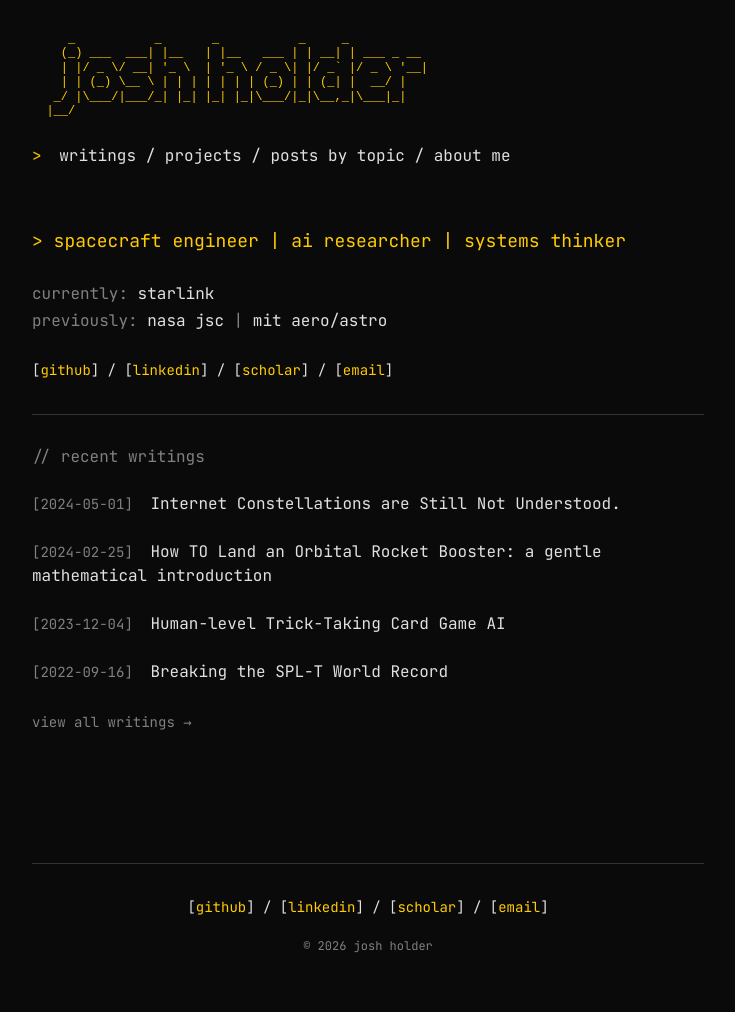
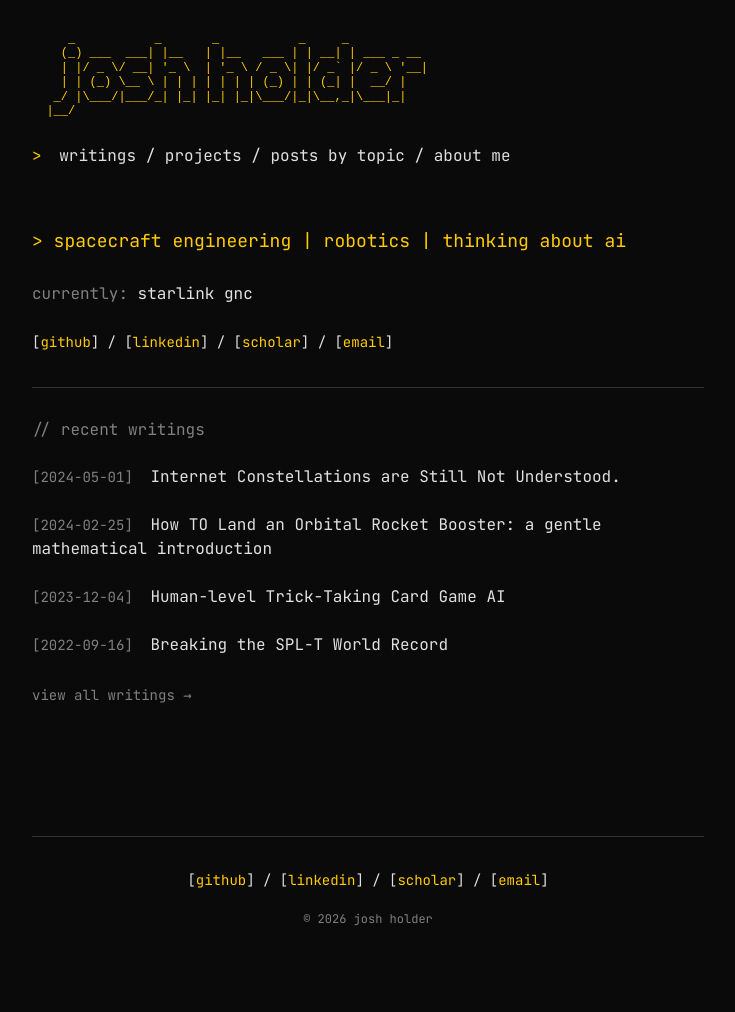
Before and after one commit to josh-holder/josh-holder.github.io, a Jekyll site: the page built from index.html, in a window 1280 px wide. Shown: the whole page, without its empty margins (272-1007 px from the left). Built offline with Jekyll 4.4.1, drawn with Linux system fonts in a browser that asks for light colours; after the commit the page ends 985 px from its top, so only the background shows below that.

Commit message:
make ASCII art clickable, remove previously line

```diff
--- a/_includes/header.html
+++ b/_includes/header.html
@@ -1,5 +1,6 @@
 <header class="site-header">
-  <div class="ascii-art">
+  <a href="{{ '/' | relative_url }}" class="ascii-art-link">
+    <div class="ascii-art">
 <pre>
      _           _       _           _     _
     (_) ___  ___| |__   | |__   ___ | | __| | ___ _ __
@@ -8,7 +9,8 @@
    _/ |\___/|___/_| |_| |_| |_|\___/|_|\__,_|\___|_|
   |__/
 </pre>
-  </div>
+    </div>
+  </a>
 
   {% include navigation.html %}
 </header>
--- a/_layouts/home.html
+++ b/_layouts/home.html
@@ -4,9 +4,9 @@
 
 <div class="home">
   <div class="intro">
-    <p class="tagline">> spacecraft engineer | ai researcher | systems thinker</p>
-    <p class="current">currently: <a href="https://en.wikipedia.org/wiki/Starlink">starlink</a><br>
-    previously: <a href="https://www.nasa.gov/johnson/">nasa jsc</a> | <a href="https://aeroastro.mit.edu/">mit aero/astro</a></p>
+    <p class="tagline">> spacecraft engineering | robotics | thinking about ai</p>
+    <p class="current">currently: <a href="https://en.wikipedia.org/wiki/Starlink">starlink gnc</a></p>
+    <!-- previously: <a href="https://www.nasa.gov/johnson/">nasa jsc</a> | <a href="https://aeroastro.mit.edu/">mit aero/astro</a></p> -->
 
     <p class="links">
       [<a href="https://github.com/josh-holder">github</a>] /
--- a/_sass/_layout.scss
+++ b/_sass/_layout.scss
@@ -1,6 +1,15 @@
 // Header
 .site-header {
   margin-bottom: $spacing-lg;
+}
+
+.ascii-art-link {
+  text-decoration: none;
+  display: block;
+
+  &:hover {
+    text-decoration: none;
+  }
 }
 
 .ascii-art {
```
